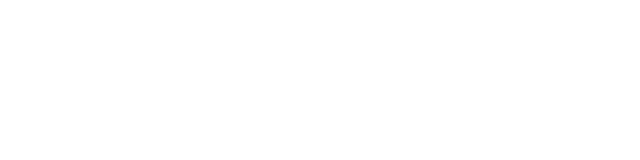
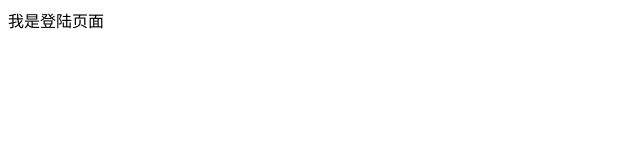
Before and after one commit to Four-with-Two/blog-system-client, a Vue app: page /#/login in a window 1280 px wide. Shown: the top 160 px of the page, without its empty margins (0-640 px from the left). Built offline with nearby package versions, Linux system fonts and the light colour scheme; the HTML template or start-up script is replaced by a standard one.

Commit message:
feat(component): 增加了登录页面和注册页面
增加了登陆页面和注册页面，由何悦完成登录页面，梓仪完成登陆页面，我接着完成index主题结构的搭建

#3

```diff
--- a/package.json
+++ b/package.json
@@ -7,7 +7,8 @@
   "scripts": {
     "dev": "webpack-dev-server --inline --progress --config build/webpack.dev.conf.js",
     "start": "npm run dev",
-    "build": "node build/build.js"
+    "build": "node build/build.js",
+    "commit": "git-cz"
   },
   "dependencies": {
     "vue": "^2.5.2",
@@ -24,8 +25,10 @@
     "babel-preset-env": "^1.3.2",
     "babel-preset-stage-2": "^6.22.0",
     "chalk": "^2.0.1",
+    "commitizen": "^4.2.2",
     "copy-webpack-plugin": "^4.0.1",
     "css-loader": "^0.28.0",
+    "cz-conventional-changelog": "^3.3.0",
     "extract-text-webpack-plugin": "^3.0.0",
     "file-loader": "^1.1.4",
     "friendly-errors-webpack-plugin": "^1.6.1",
--- /dev/null
+++ b/src/pages/Login.vue
@@ -0,0 +1,10 @@
+<template>
+  <div>我是登陆页面</div>
+</template>
+
+<script>
+export default {};
+</script>
+
+<style scoped>
+</style>
--- /dev/null
+++ b/src/pages/Register.vue
@@ -0,0 +1,10 @@
+<template>
+  <div>我是注册页面</div>
+</template>
+
+<script>
+export default {};
+</script>
+
+<style scoped>
+</style>
--- a/src/router/index.js
+++ b/src/router/index.js
@@ -1,15 +1,15 @@
 import Vue from 'vue'
 import Router from 'vue-router'
-import Index from '@/components/Index'
+import Index from '@/pages/Index'
+import Login from '@/pages/Login'
+import Register from '@/pages/Register'
 
 Vue.use(Router)
 
 export default new Router({
   routes: [
-    {
-      path: '/',
-      name: 'blog',
-      component: Index
-    }
+    { path: '/',name: 'blog',component:Index },
+    { path:'/login', name:'login',component:Login },
+    { path:'/register', name:'register',component:Register }
   ]
 })
```
Also changed, not shown: src/pages/Index.vue (renamed from src/components/Index.vue), 1 other file (tests, documents, lock files or other folders).
